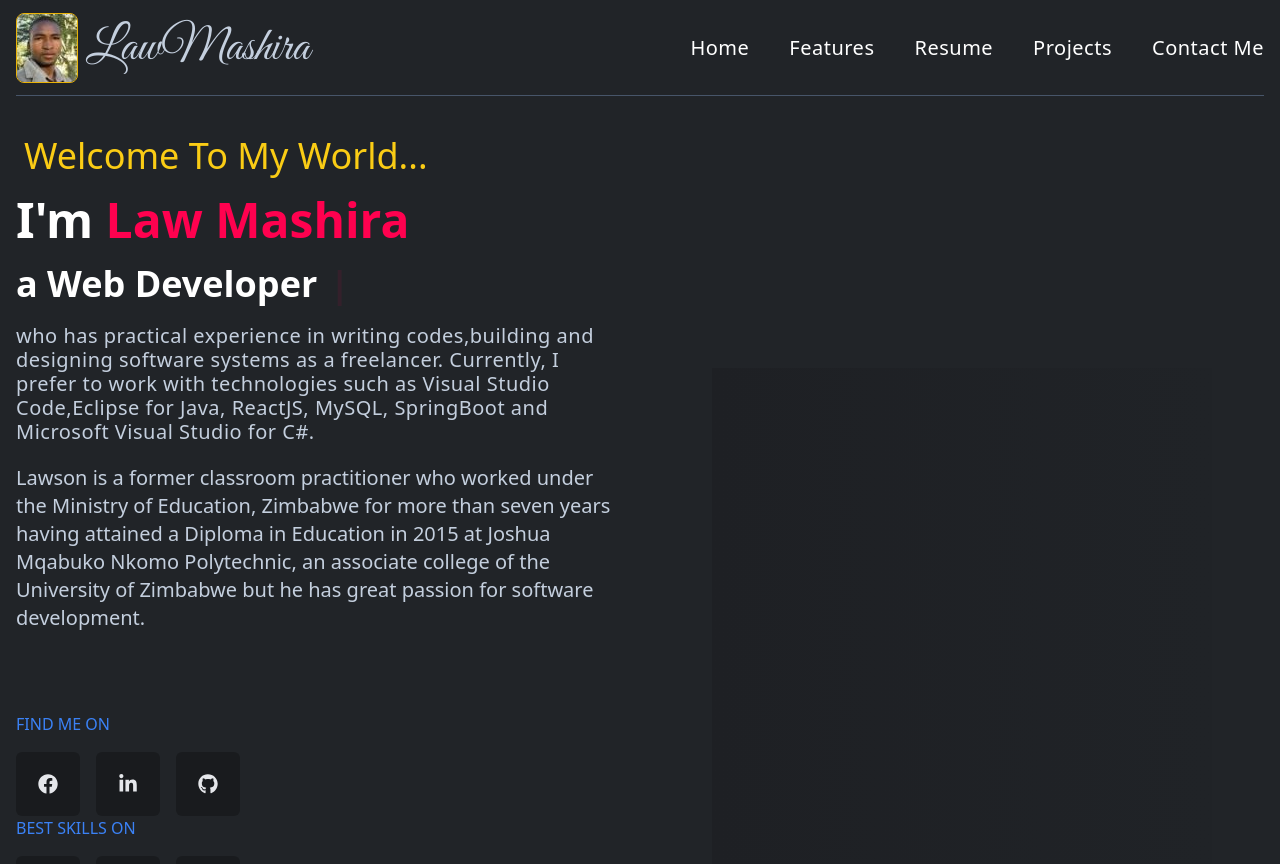
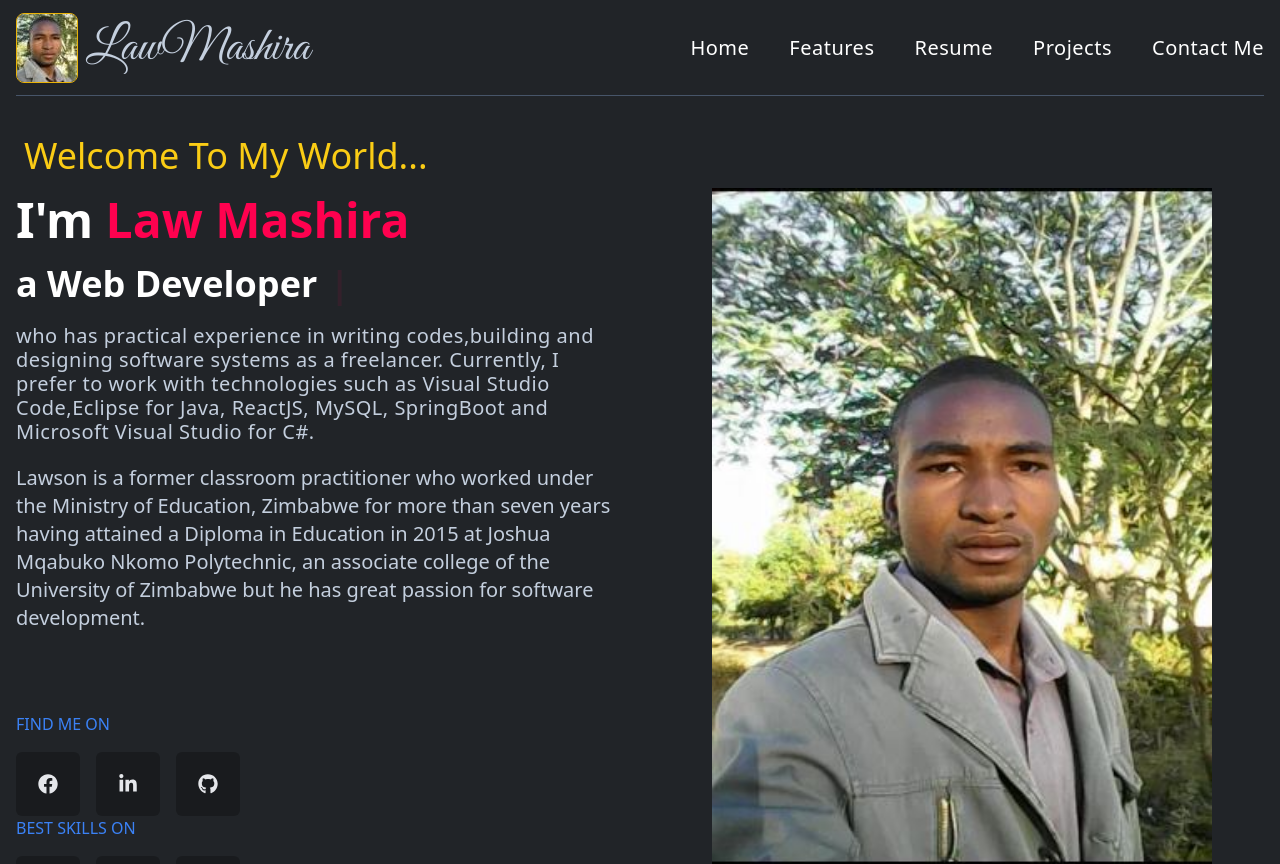
Before and after one commit to LawMashira/Law-Mashira-React-Personal-Website, a React (Create React App) app: page / in a window 1280 px wide. Shown: the top 864 px of the page. Built offline with nearby package versions, Linux system fonts and the light colour scheme.

Commit message:
adding updates

```diff
--- a/src/components/banner/Banner.js
+++ b/src/components/banner/Banner.js
@@ -102,7 +102,7 @@ export default function Banner() {
       </div>
 
       <div className="w-full lgl:w-1/2 flex justify-center items-center relative">
-        <imgd
+        <img
           className="w-[300px] h-[400px] lgl:w-[500px] lgl:h-[680px] z-10"
           src={law}
           alt="IMG"
```
